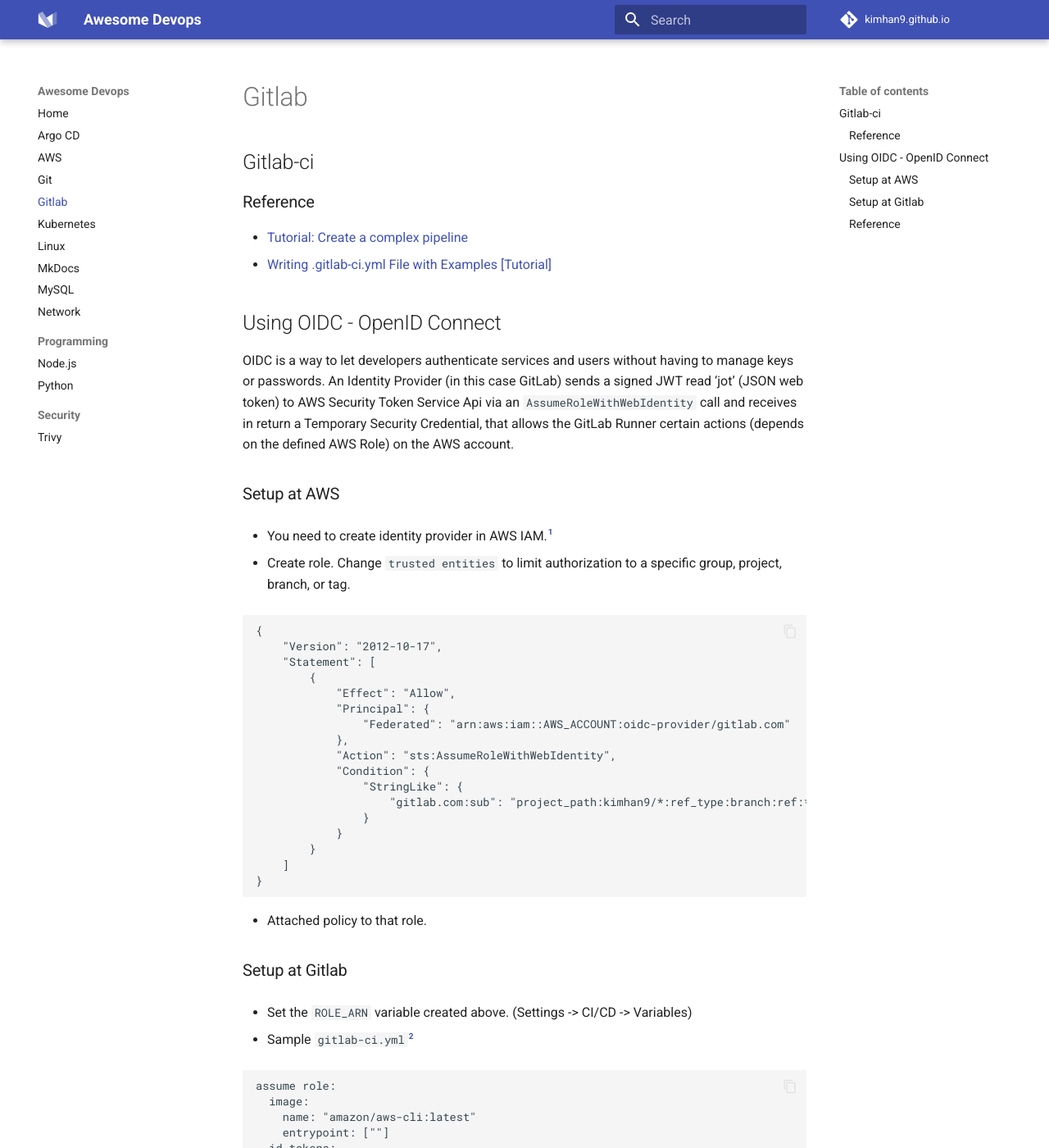
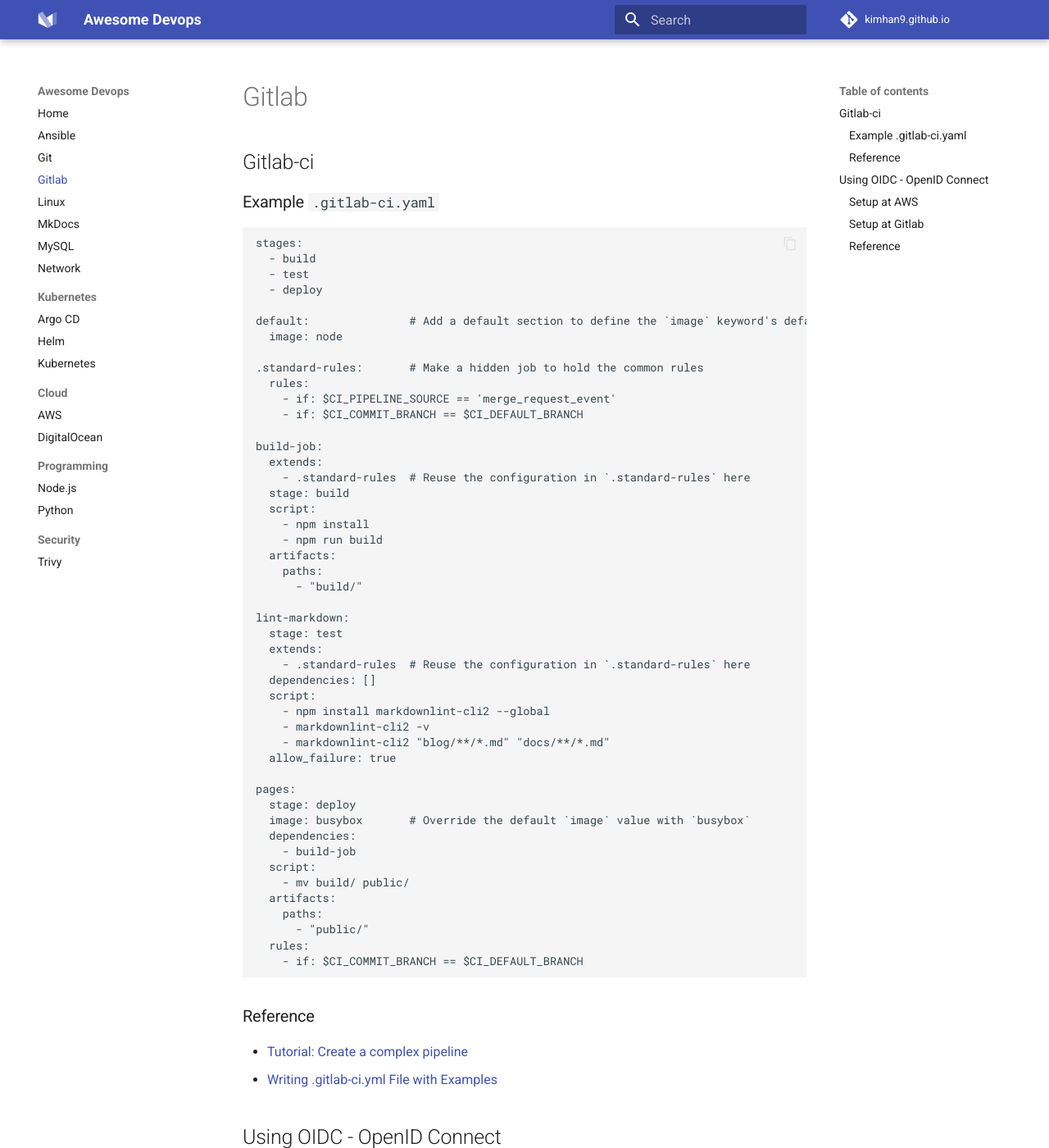
Before and after one commit to kimhan9/kimhan9.github.io, an MkDocs documentation site: the page built from docs/gitlab.md, in a window 1280 px wide and 1400 px high. Shown: the whole window at 82% size. Built offline with MkDocs 1.6.1 and Material for MkDocs 9.7.7, drawn with Linux system fonts in a browser that asks for light colours; comment, search, counter and statistics services are not loaded.

Commit message:
Update notes

````diff
--- a/docs/gitlab.md
+++ b/docs/gitlab.md
@@ -2,9 +2,61 @@
 
 ## Gitlab-ci
 
+### Example `.gitlab-ci.yaml`
+```
+stages:
+  - build
+  - test
+  - deploy
+
+default:               # Add a default section to define the `image` keyword's default value
+  image: node
+
+.standard-rules:       # Make a hidden job to hold the common rules
+  rules:
+    - if: $CI_PIPELINE_SOURCE == 'merge_request_event'
+    - if: $CI_COMMIT_BRANCH == $CI_DEFAULT_BRANCH
+
+build-job:
+  extends:
+    - .standard-rules  # Reuse the configuration in `.standard-rules` here
+  stage: build
+  script:
+    - npm install
+    - npm run build
+  artifacts:
+    paths:
+      - "build/"
+
+lint-markdown:
+  stage: test
+  extends:
+    - .standard-rules  # Reuse the configuration in `.standard-rules` here
+  dependencies: []
+  script:
+    - npm install markdownlint-cli2 --global
+    - markdownlint-cli2 -v
+    - markdownlint-cli2 "blog/**/*.md" "docs/**/*.md"
+  allow_failure: true
+
+pages:
+  stage: deploy
+  image: busybox       # Override the default `image` value with `busybox`
+  dependencies:
+    - build-job
+  script:
+    - mv build/ public/
+  artifacts:
+    paths:
+      - "public/"
+  rules:
+    - if: $CI_COMMIT_BRANCH == $CI_DEFAULT_BRANCH
+```
+
 ### Reference
+
 - [Tutorial: Create a complex pipeline](https://docs.gitlab.com/ee/ci/quick_start/tutorial.html)
-- [Writing .gitlab-ci.yml File with Examples [Tutorial]](https://spacelift.io/blog/gitlab-ci-yml)
+- [Writing .gitlab-ci.yml File with Examples](https://spacelift.io/blog/gitlab-ci-yml)
 
 ## Using OIDC - OpenID Connect
 
@@ -66,6 +118,5 @@
 - [Streamline AWS Deployments with GitLab CI and Terraform](https://community.aws/content/2dquEzIKfm2wVH77AYmApToZdWj/gitlab-with-terraform?lang=en)
 
 
-
 [^1]:[Configure OpenID Connect in AWS to retrieve temporary credentials](https://docs.gitlab.com/ee/ci/cloud_services/aws/#add-the-identity-provider)
 [^2]:[Configure OpenID Connect between GitLab and AWS](https://gitlab.com/guided-explorations/aws/configure-openid-connect-in-aws)
````
Also changed, not shown: docs/Kubernetes/argocd.md (renamed from docs/argocd.md, +6 -0 lines), docs/Kubernetes/helm.md (added, +56 -0 lines), docs/ansible.md (added, +253 -0 lines), docs/cloud/digitalocean.md (added, +46 -0 lines), docs/Kubernetes/kubernetes.md (renamed from docs/kubernetes.md), docs/cloud/aws.md (renamed from docs/aws.md).
